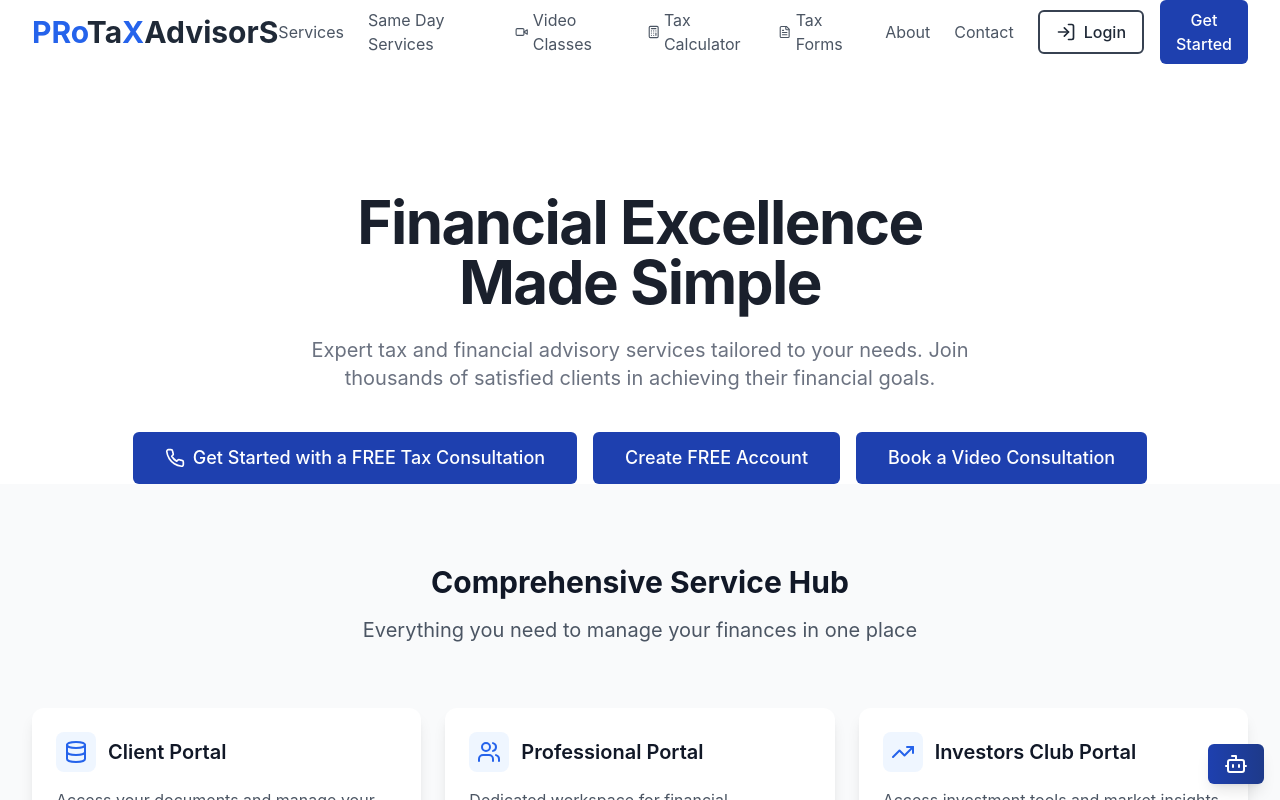
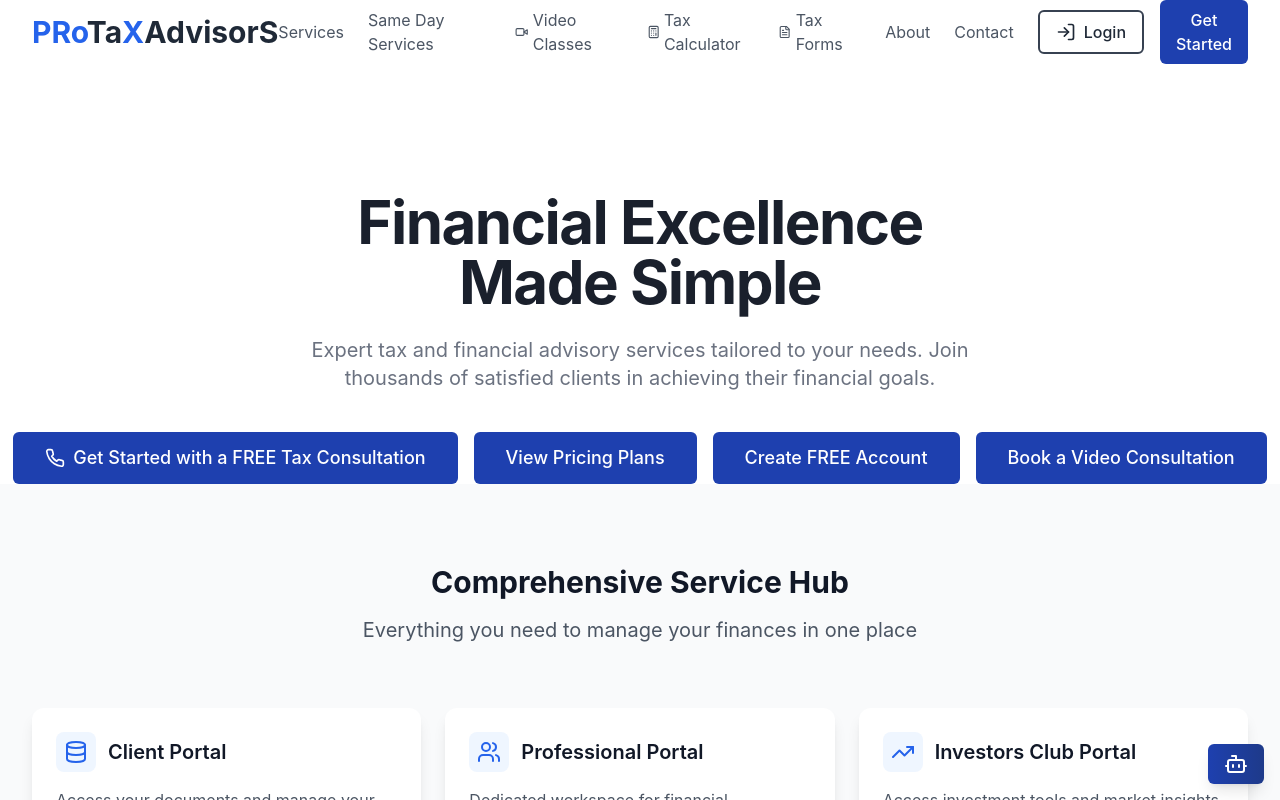
Before and after one commit to xtaxadvisor/giba_v6, a React (Vite) app: page / in a window 1280 px wide. Shown: the top 800 px of the page. Built offline with nearby package versions, Linux system fonts and the light colour scheme; no server answers; a web font is replaced by a local one.

Commit message:
feat: add "View Pricing Plans" button in Hero component and enhance Subscriptions section with improved structure and accessibility

```diff
--- a/src/components/home/Hero.tsx
+++ b/src/components/home/Hero.tsx
@@ -55,6 +55,17 @@ export function Hero({ onBookNow }: HeroProps) {
           >
             Get Started with a FREE Tax Consultation
           </Button>
+          <Button
+            onClick={() => {
+              const el = document.getElementById('pricing');
+              if (el) el.scrollIntoView({ behavior: 'smooth' });
+            }}
+            variant="primary"
+            size="lg"
+            className="px-8 hover-scale"
+          >
+            View Pricing Plans
+          </Button>
           {!isAuthenticated && (
             <>
               <Button
--- a/src/components/home/Subscriptions.tsx
+++ b/src/components/home/Subscriptions.tsx
@@ -69,6 +69,8 @@ export function Subscriptions() {
   };
 
   return (
+    <>
+      <h1 className="sr-only">Pricing Plans</h1>
       <section id="pricing" className="py-20 bg-gray-50">
         <div className="max-w-7xl mx-auto px-4 sm:px-6 lg:px-8">
           <div className="text-center">
@@ -125,6 +127,7 @@ export function Subscriptions() {
           </div>
         </div>
       </section>
+    </>
   );
 }
 
```
Lines whose indentation alone changed are shown as unchanged.
